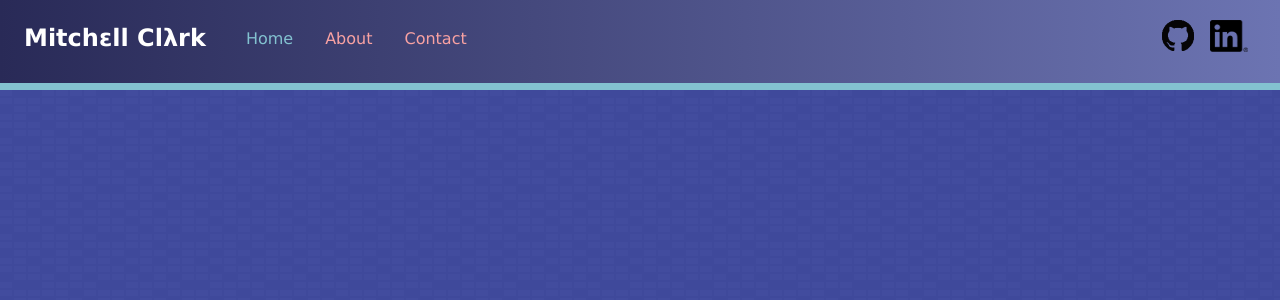
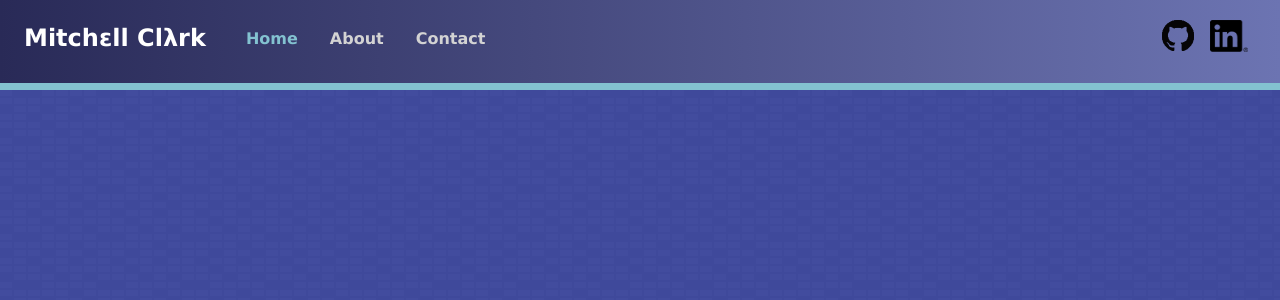
Before and after one commit to MitchellJC/PersonalWebsite, a Flask app: page / in a window 1280 px wide. Shown: the top 300 px of the page. Run offline with Flask 2, Linux system fonts and the light colour scheme; some libraries are stand-ins or nearby versions.

Commit message:
Changed colour scheme of navbar links

```diff
--- a/static/css/main.css
+++ b/static/css/main.css
@@ -1,5 +1,4 @@
 :root {
-  --pink: #f9a2a2;
   --light-blue: #83c2d0;
   --dark-blue: #3f499b;
   --light-purple: #6c74b2;
@@ -205,7 +204,8 @@ nav li {
 }
 
 nav a {
-  color: var(--pink);
+  color: lightgray;
+  font-weight: bold;
 }
 
 nav a:hover {
```
